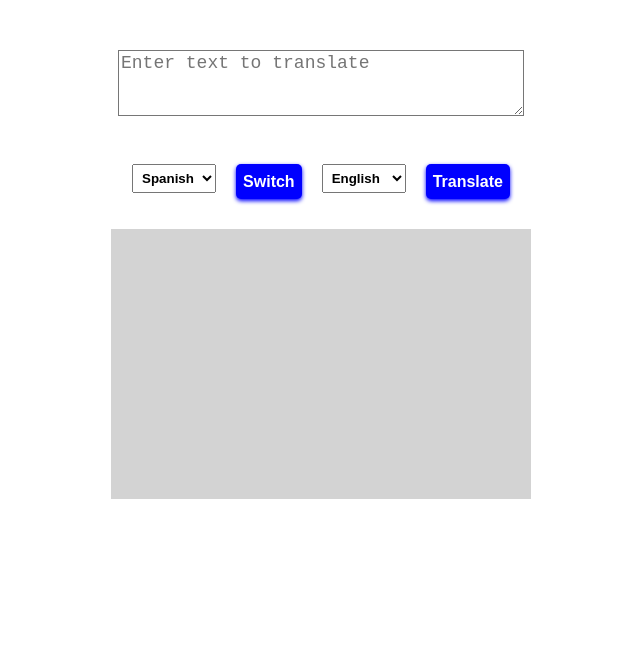
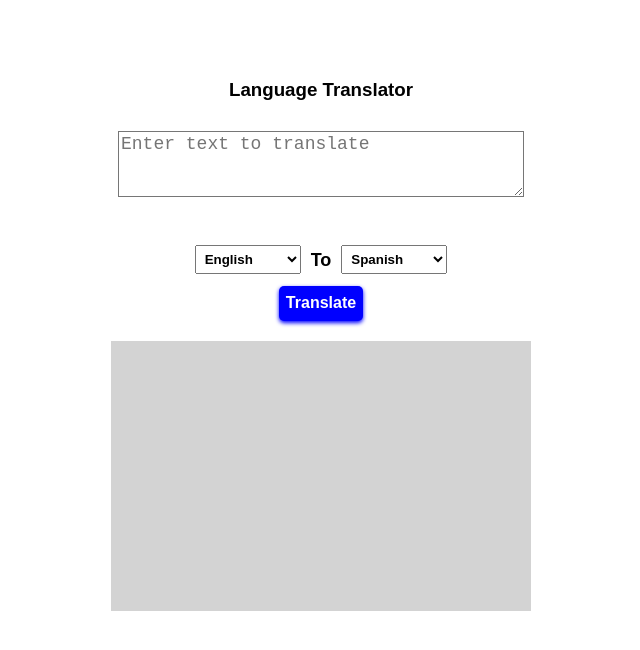
Before and after one commit to johnasuquo/translator, a plain HTML site: page index.html in a window 1280 px wide. Shown: the whole page, without its empty margins (319-959 px from the left). Drawn offline with Linux system fonts and the light colour scheme.

Commit message:
Enhance translator UI with more languages
Updated the language options and added a title to the translator interface.

```diff
--- a/index.html
+++ b/index.html
@@ -7,42 +7,80 @@
     <link rel="stylesheet" href="main.css"/>
 </head>
 <body>
+<h3>Language Translator</h3>
 
     <textarea id="text" placeholder="Enter text to translate"></textarea>
     <br>
-
+<div id="languages">
     <div class="btns">
 
         <div class="src">
     <select id="sourceLang">
-        <option value="es">Spanish</option>
-        <option value="fr">French</option>
-        <option value="de">German</option>
-        <option value="it">Italian</option>
-        <option value="zh">Chinese</option>
-        <option value="en">English</option>
-    </select>
-       </div>
-
-       <button id="switchBtn">Switch</button>
-
-       <div class="des">
-    <select id="desLang">
         <option value="en">English</option>
         <option value="es">Spanish</option>
         <option value="fr">French</option>
         <option value="de">German</option>
         <option value="it">Italian</option>
         <option value="zh">Chinese</option>
+        <option value="ja">Japanese</option>
+        <option value="ru">Russian</option>
+        <option value="ar">Arabic</option>
+        <option value="hi">Hindi</option>
+        <option value="pt">Portuguese</option>
+        <option value="bn">Bengali</option>
+        <option value="pa">Punjabi</option>
+        <option value="jv">Javanese</option>
+        <option value="tr">Turkish</option>
+        <option value="ko">Korean</option>
+        <option value="vi">Vietnamese</option>
+        <option value="fa">Persian</option>
+        <option value="nl">Dutch</option>
+        <option value="el">Greek</option>
+        <option value="sv">Swedish</option>
+        <option value="he">Hebrew</option>
+        <option value="id">Indonesian</option>
+        <option value="th">Thai</option>
+        <option value="pl">Polish</option>
+
+    </select>
+       </div>
+
+       <p>To</p>
+
+       <div class="des">
+    <select id="desLang">
+        <option value="es">Spanish</option>
+        <option value="en">English</option>
+        <option value="fr">French</option>
+        <option value="de">German</option>
+        <option value="it">Italian</option>
+        <option value="zh">Chinese</option>
+        <option value="ja">Japanese</option>
+        <option value="ru">Russian</option>
+        <option value="ar">Arabic</option>
+        <option value="hi">Hindi</option>
+        <option value="pt">Portuguese</option>
+        <option value="bn">Bengali</option>
+        <option value="pa">Punjabi</option>
+        <option value="jv">Javanese</option>
+        <option value="tr">Turkish</option>
+        <option value="ko">Korean</option>
+        <option value="vi">Vietnamese</option>
+        <option value="fa">Persian</option>
+        <option value="nl">Dutch</option>
+        <option value="el">Greek</option>
+        <option value="sv">Swedish</option>
+        <option value="he">Hebrew</option>
+        <option value="id">Indonesian</option>
      </select>
        </div>
 
+    </div>
+</div>
 
-    <div class="btn">
+<div class="btn">
     <button id="translateBtn">Translate</button>
-    </div>
-
-    </div>
+</div>
 
     <div id="display"></div>
 
```
